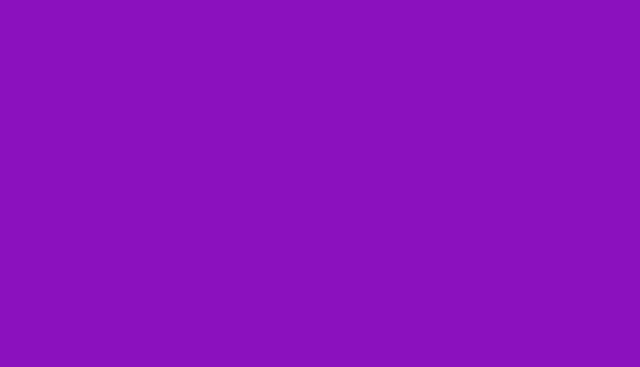
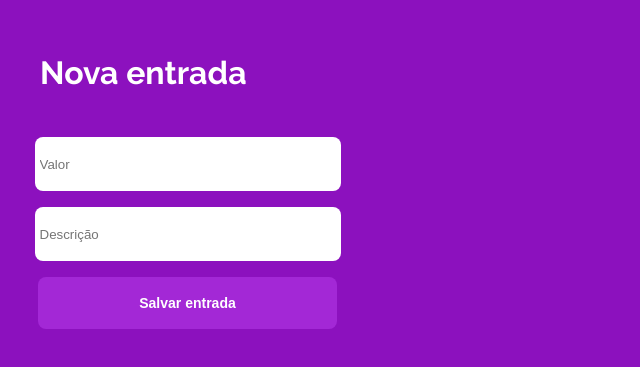
Before and after one commit to gustavo-de-assis/projeto14-mywallet-front, a JavaScript app: page /incomes in a window 1280 px wide. Before the commit this address had no page. Shown: the part 133-500 px from the top of the page, without its empty margins (0-640 px from the left). Built offline with nearby package versions, Linux system fonts and the light colour scheme; a web font is replaced by a local one.

Commit message:
tela de entradas

```diff
--- a/src/components/App.js
+++ b/src/components/App.js
@@ -3,6 +3,9 @@ import GlobalStyle from "../assets/styles/GlobalStyle"
 import Login from "./login/Login"
 import Signup from "./login/Signup"
 import Home from "./home/Home"
+import Entries from "./cashFlow/Entries"
+import Exits from "./cashFlow/Exits"
+
 
 export default function App(){
     return (<>
@@ -13,6 +16,8 @@ export default function App(){
                 <Route path="/" element={<Login/>}/>
                 <Route path="/sign-up" element={<Signup/>}/>
                 <Route path="/home" element={<Home/>}/>
+                <Route path="/incomes" element={<Entries/>}/>
+                <Route path="/expenses" element={<Exits/>}/>
             </Routes>
         </BrowserRouter>
     </>)
--- /dev/null
+++ b/src/components/cashFlow/Entries.js
@@ -0,0 +1,45 @@
+import FormStyle from "../../assets/styles/FormStyle"
+import LoginContainer from "../../assets/styles/LoginContainer"
+import styled from "styled-components"
+
+
+
+export default function Entries() {
+    return (
+        <LoginContainer>
+            <Title>
+                <h1>Nova entrada</h1>
+            </Title>
+            <FormStyle>
+                <input
+                    name="value"
+                    type="text"
+                    // value={loginInfo.email}
+                    placeholder="Valor"
+                    //onChange={formHandler}
+                    required />
+                <input
+                    name="description"
+                    type="text"
+                    //value={loginInfo.password}
+                    placeholder="Descrição"
+                    //onChange={formHandler}
+                    required />
+                <button type="submit">Salvar entrada</button>
+            </FormStyle>
+
+        </LoginContainer >
+    )
+}
+
+const Title = styled.div`
+    display: flex;
+    align-self: flex-start;
+
+    padding: 40px;
+    h1{
+
+        font-family: "Raleway",sans-serif;
+        font-weight: 700;
+    }
+`
--- a/src/components/home/Home.js
+++ b/src/components/home/Home.js
@@ -11,8 +11,8 @@ export default function Home(){
             <h1> Não há registros de entrada ou saída</h1>
         </WhiteBoard>
         <Buttons>
-            <Button> Entrada </Button>
-            <Button> Saida </Button>
+            <Button> Nova entrada </Button>
+            <Button> Nova saída </Button>
         </Buttons>
         </HomeContainer>
     )
```
Also changed, not shown: src/components/cashFlow/Exits.js (added).
